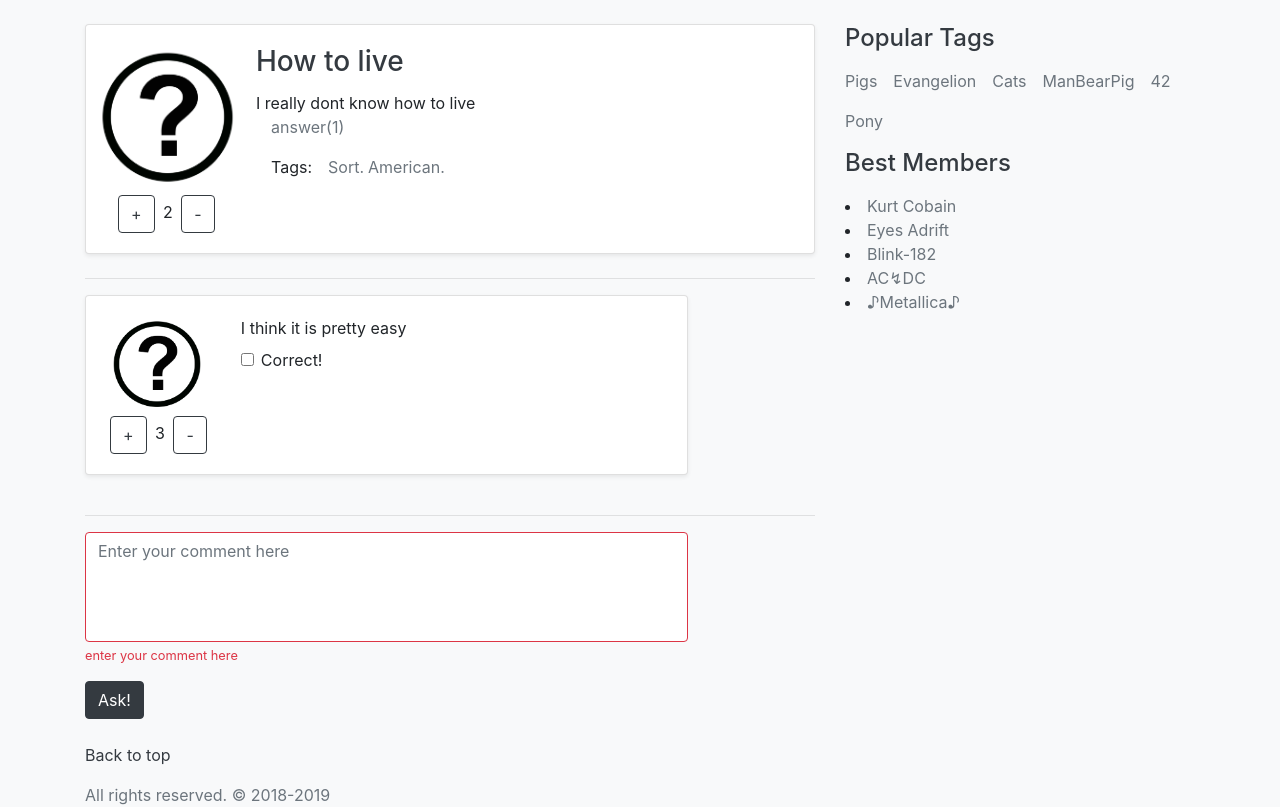
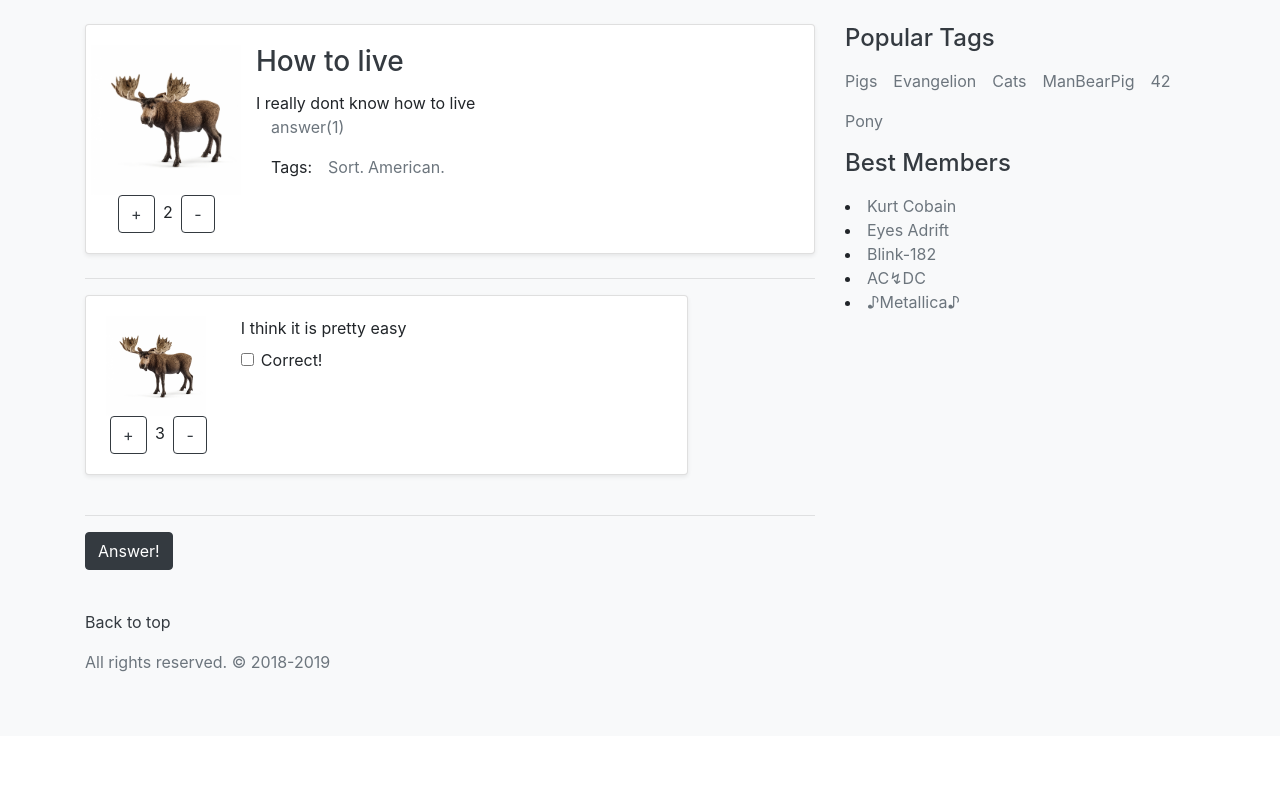
Before and after one commit to Xenobyte42/web_myask, a Django app: page /question/1/ in a window 1280 px wide. Shown: the part 64-871 px from the top of the page. After the commit the page ends 736 px from the top, so only its background shows below. Run offline with Django 3.2, Linux system fonts and the light colour scheme; data comes from the database, SQL or seed files in the repository; both versions use the stored data as it was after the commit; some libraries are stand-ins or nearby versions.

Commit message:
End 4 homework, little fixes

```diff
--- a/questions/forms.py
+++ b/questions/forms.py
@@ -1,6 +1,6 @@
 from django import forms
 
-from .models import Profile, Question
+from .models import Profile, Question, Answer
 
 
 class SettingsForm(forms.ModelForm):
@@ -39,3 +39,10 @@ class SignupForm(forms.ModelForm):
 
         if password != confirm_password:
             raise forms.ValidationError("Passwords does not match")
+
+
+class CommentForm(forms.ModelForm):
+
+    class Meta:
+        model = Answer
+        fields = ('description',)
--- a/questions/models.py
+++ b/questions/models.py
@@ -87,7 +87,7 @@ class Question(models.Model):
 class Answer(models.Model):
 
     objects = ModelManagerAnswer()
-    description = models.CharField(max_length=200)
+    description = models.TextField(max_length=200)
     question = models.ForeignKey(to="Question", on_delete=models.SET_NULL, null=True, related_name='answers')
     author = models.ForeignKey(to="Profile", on_delete=models.SET_NULL, null=True, related_name='answers')
     votes = GenericRelation(to="LikeDislike", related_query_name='answers')
--- a/questions/templates/answer_template.html
+++ b/questions/templates/answer_template.html
@@ -7,7 +7,7 @@
             <div class = "row">
                 <div class="col-auto">
                     <div class="row ml-0">
-                        <img class="card-img-right flex-auto d-none d-lg-block card-pic" src="{% static 'img/card_image.jpg' %}" alt="Card image cap">
+                        <img class="card-img-right flex-auto d-none d-lg-block card-pic" src="{{ answer.author.avatar_path.url }}" alt="Card image cap">
                     </div>
                     <div>
                         <button type="submit" class="btn btn-outline-dark ml-1 mr-1">+</button>
--- a/questions/templates/main_question_template.html
+++ b/questions/templates/main_question_template.html
@@ -5,7 +5,7 @@
         <div class = "row">
             <div class="col-auto">
                 <div class="row">
-                    <img class="card-img-right flex-auto d-none d-lg-block quest-pic" src="{% static 'img/card_image.jpg' %}" alt="Card image cap">
+                    <img class="card-img-right flex-auto d-none d-lg-block quest-pic" src="{{ question.author.avatar_path.url }}" alt="Card image cap">
                 </div>
                 <div class="ml-2">
                     <button type="submit" class="btn btn-outline-dark ml-1 mr-1">+</button>
--- a/questions/templates/question.html
+++ b/questions/templates/question.html
@@ -36,14 +36,16 @@
 
     <hr>
 
-    <div class="form-group row">
-        <div class="col-sm-10">
-            <textarea style="resize:none;" maxlength=1500 class="form-control is-invalid" rows="4" placeholder="Enter your comment here"></textarea>
-            <div class="invalid-feedback">
-                enter your comment here
+    <form enctype="multipart/form-data" method="POST" class="post-form">
+        {% csrf_token %}
+        {% if user.is_authenticated and user.is_active %}
+            <div class="form-group row">
+                <div class="col-sm-10">
+                    {{ form.description }}
+                </div>
             </div>
-        </div>
-    </div>
+        {% endif %}
 
-    <button class="btn btn-dark my-2 my-sm-0" type="submit">Ask!</button>
+        <button class="btn btn-dark my-2 my-sm-0" type="submit">Answer!</button>
+    </form>
 {% endblock %}
--- a/questions/templates/question_template.html
+++ b/questions/templates/question_template.html
@@ -7,7 +7,7 @@
             <div class = "row">
                 <div class="col-auto">
                     <div class="row ml-0">
-                        <img class="card-img-right flex-auto d-none d-lg-block card-pic" src="{% static 'img/card_image.jpg' %}" alt="Card image cap">
+                        <img class="card-img-right flex-auto d-none d-lg-block card-pic" src="{{ question.author.avatar_path.url }}" alt="Card image cap">
                     </div>
                     <div>
                         <button type="submit" class="btn btn-outline-dark ml-1 mr-1">+</button>
--- a/questions/views.py
+++ b/questions/views.py
@@ -57,14 +57,26 @@ class TagPage(View):
 
 class QuestionPage(View):
     template_name = 'question.html'
+    form_class = CommentForm
 
     def get(self, request, question_id):
         main_question = Question.objects.get_question(question_id)
         answers = Answer.objects.answer(question_id)
+        form = self.form_class()
         context = {'main_question': main_question, 'answers': answers,
                    'popular_tags': popular_tags, 'best_members': best_members,
-                   'user': request.user}
+                   'user': request.user, 'form': form}
         return render(request, self.template_name, context)
+
+    @method_decorator(login_required)
+    def post(self, request, question_id):
+        form = self.form_class(request.POST)
+        if form.is_valid:
+            answer = form.save(commit=False)
+            answer.author = request.user
+            answer.question = Question.objects.get_question(question_id)
+            answer.save()
+        return redirect('quest_page', question_id)
 
 
 class SignupPage(View):
@@ -116,7 +128,7 @@ class AskPage(View):
                 print(new_tag)
                 question.tags.add(new_tag[0])
             question.save()
-            return redirect('main_page')
+            return redirect('quest_page', question_id=question.id)
         context = {'popular_tags': popular_tags,
                    'best_members': best_members,
                    'form': form}
```
Also changed, not shown: questions/templates/registration/login.html (+6 -10 lines), db.sqlite3.
